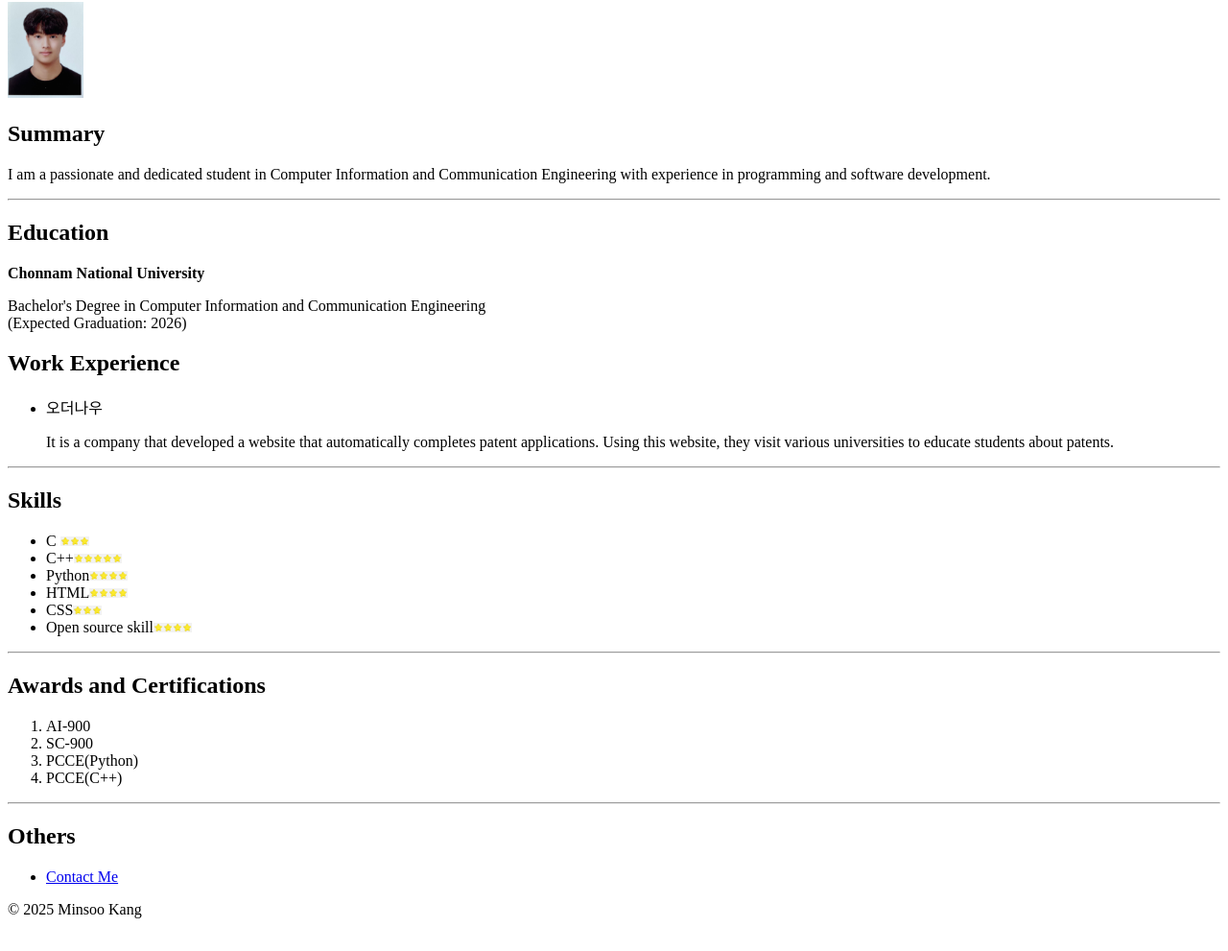
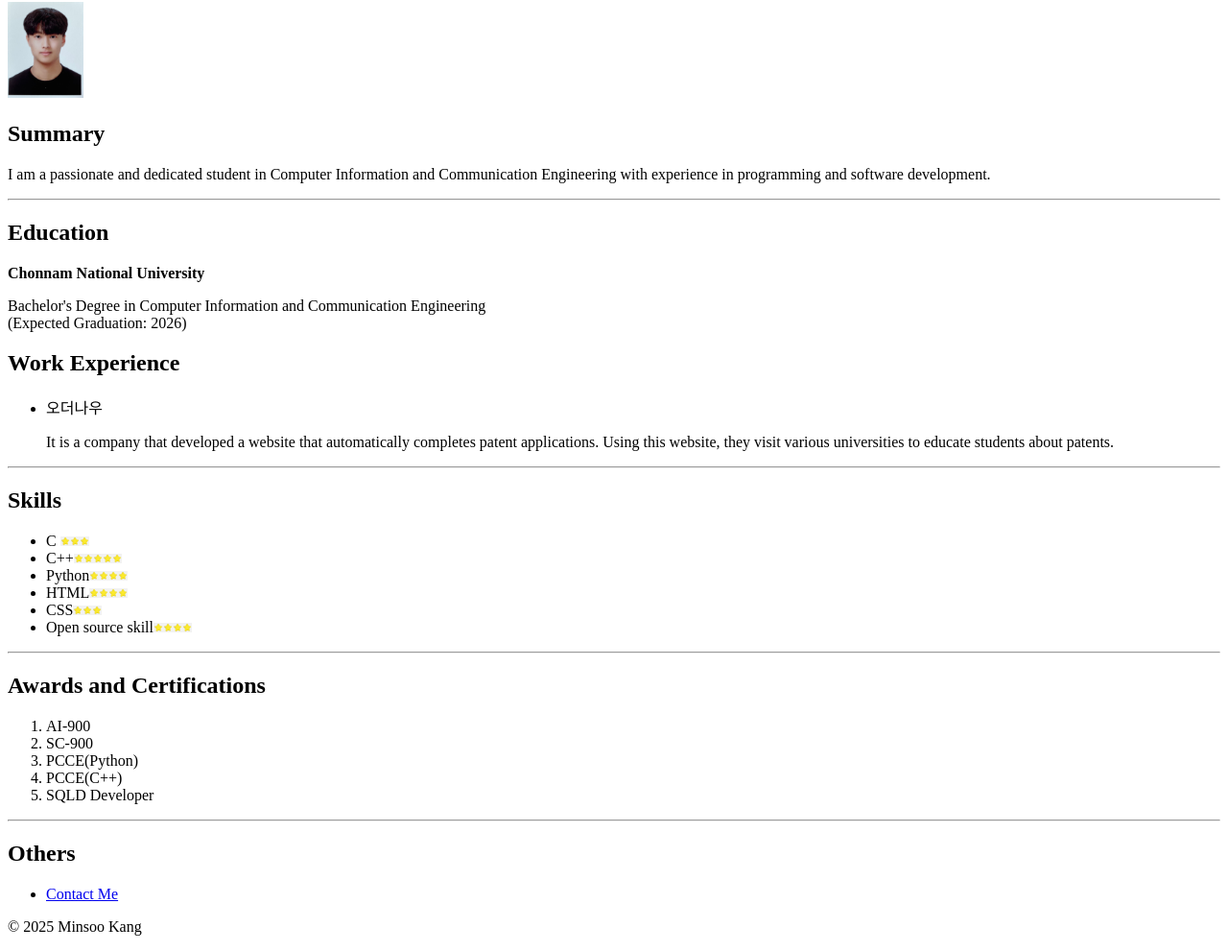
Before and after one commit to MinsooKang-214691/html-Resume, a plain HTML site: page index.html in a window 1280 px wide. Shown: the part 78-1069 px from the top of the page at 96% size. Drawn offline with Linux system fonts and the light colour scheme.

Commit message:
Add files via upload

```diff
--- a/index.html
+++ b/index.html
@@ -38,6 +38,7 @@
         <li>SC-900</li>
         <li>PCCE(Python)</li>
         <li>PCCE(C++)</li>
+        <li>SQLD Developer</li>
     </ol>
     <hr/>
     <h2>Others</h2>
```
